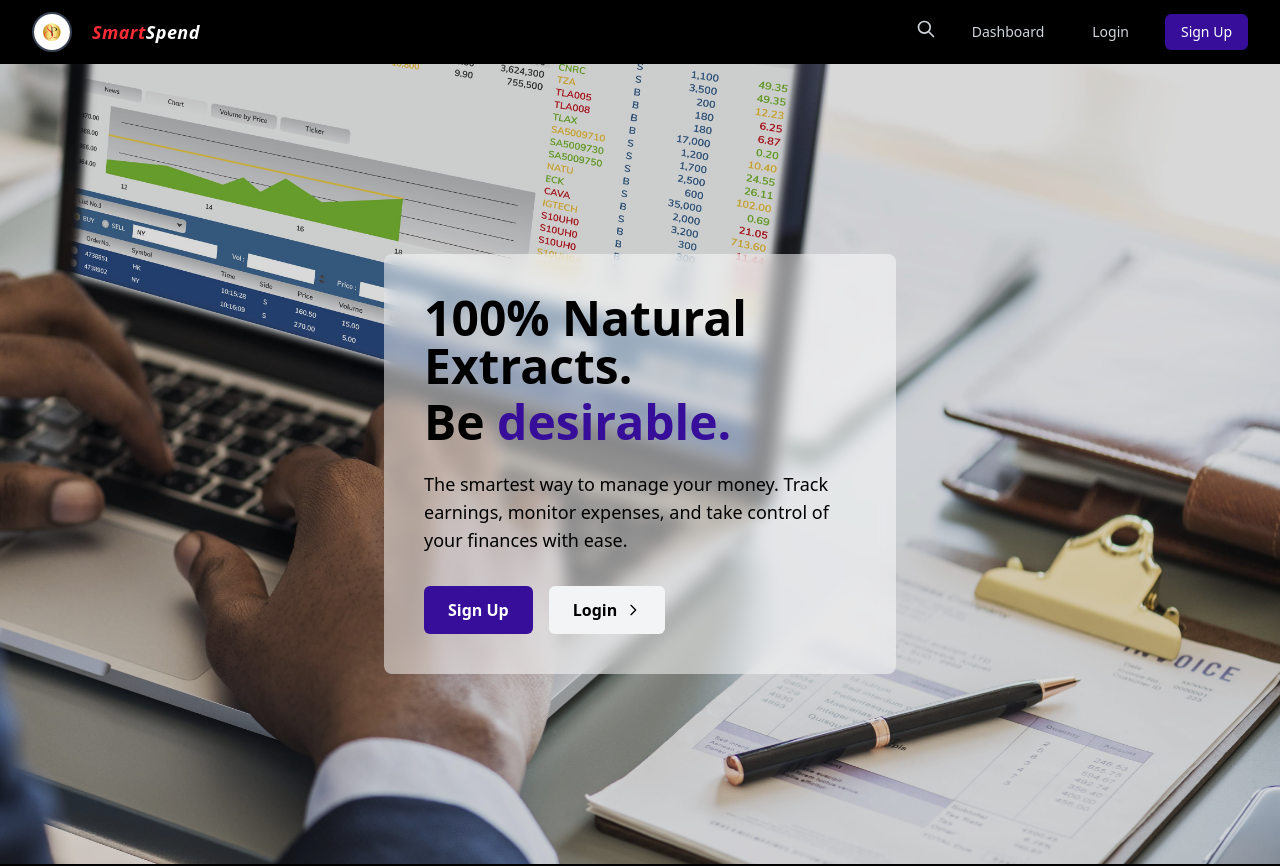
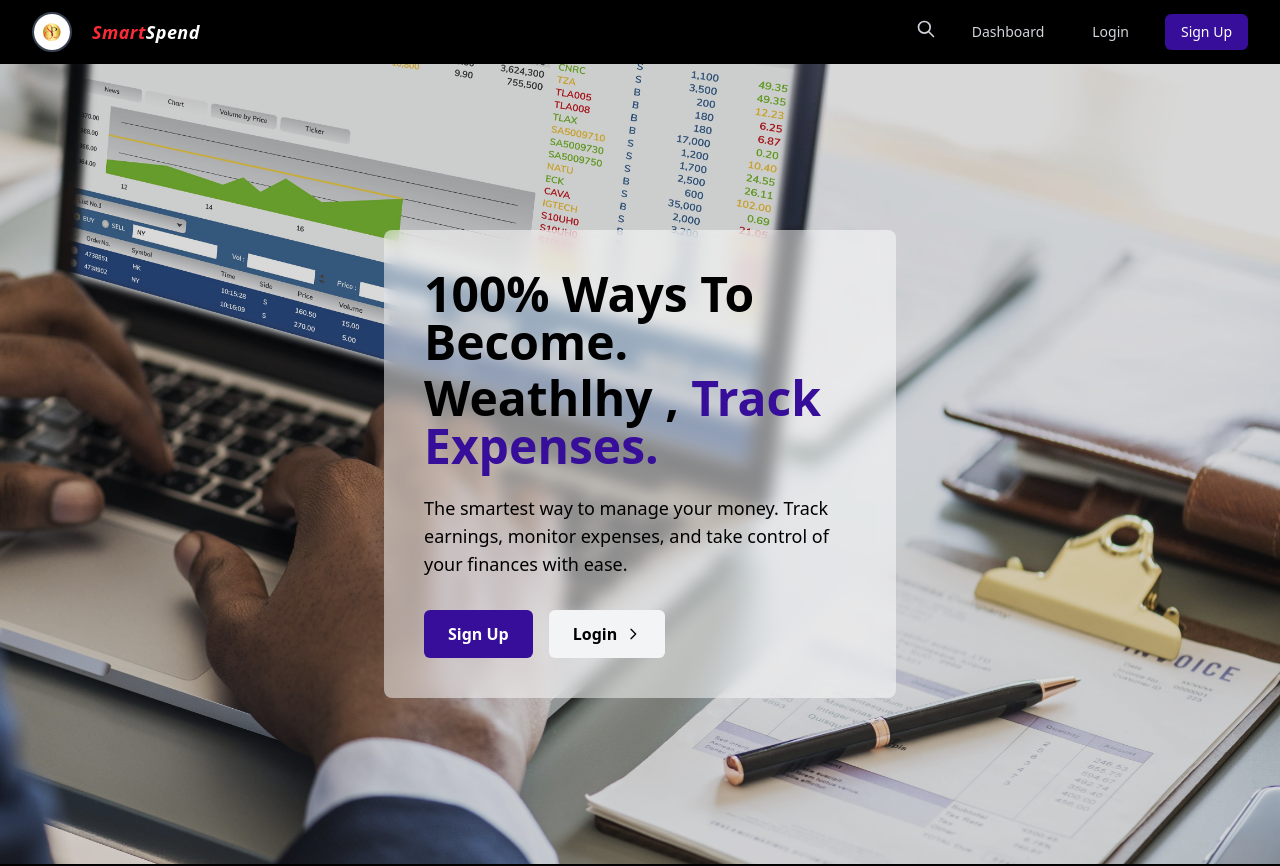
Before and after one commit to JeffreyEsther/smartspend-frontend, a React (Vite) app: page / in a window 1280 px wide. Shown: the top 866 px of the page. Built offline with nearby package versions, Linux system fonts and the light colour scheme.

Commit message:
new-home

```diff
--- a/src/pages/user/Home.jsx
+++ b/src/pages/user/Home.jsx
@@ -23,12 +23,12 @@ const Home = () => {
             <div className="bg-white/50 backdrop-blur-sm rounded-lg p-8 md:p-10 max-w-lg">
               {/* Heading text */}
               <h1 className="text-black font-bold text-3xl md:text-4xl lg:text-5xl mb-2">
-                100% Natural Extracts.
+                100% Ways To Become.
               </h1>
 
               {/* Subheading with colored text */}
               <h2 className="text-black font-bold text-3xl md:text-4xl lg:text-5xl mb-6">
-                Be <span className="text-[#360e99]">desirable.</span>
+                Weathlhy , <span className="text-[#360e99]">Track Expenses.</span>
               </h2>
 
               {/* Description text */}
```
